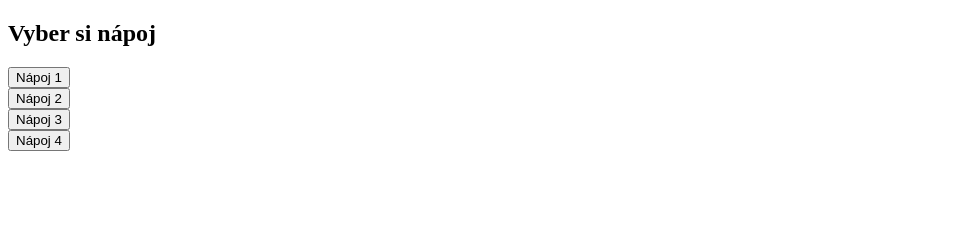
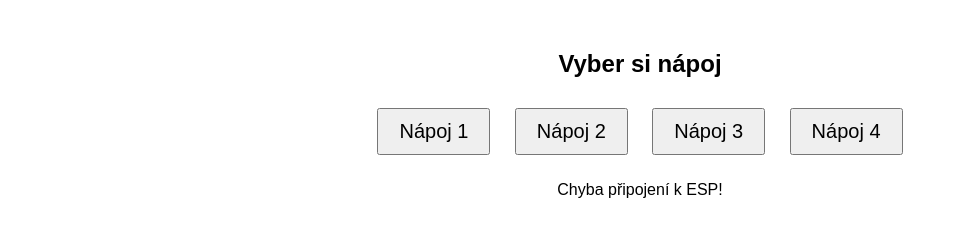
Before and after one commit to danekddr4/Automat, a plain HTML site: page index.html in a window 1280 px wide. Both pictures are taken after a click on the button "Nápoj 1". Shown: the whole page, without its empty margins (0-958 px from the left). Drawn offline with Linux system fonts and the light colour scheme; no server answers.

Commit message:
Update index.html

```diff
--- a/index.html
+++ b/index.html
@@ -4,20 +4,34 @@
     <meta charset="UTF-8">
     <meta name="viewport" content="width=device-width, initial-scale=1.0">
     <title>Automat na nápoje</title>
+    <style>
+        body { font-family: Arial, sans-serif; text-align: center; margin-top: 50px; }
+        button { font-size: 20px; margin: 10px; padding: 10px 20px; cursor: pointer; }
+    </style>
 </head>
 <body>
     <h2>Vyber si nápoj</h2>
-    <button onclick="sendRequest(1)">Nápoj 1</button><br>
-    <button onclick="sendRequest(2)">Nápoj 2</button><br>
-    <button onclick="sendRequest(3)">Nápoj 3</button><br>
-    <button onclick="sendRequest(4)">Nápoj 4</button><br>
+    <button onclick="sendRequest(1)">Nápoj 1</button>
+    <button onclick="sendRequest(2)">Nápoj 2</button>
+    <button onclick="sendRequest(3)">Nápoj 3</button>
+    <button onclick="sendRequest(4)">Nápoj 4</button>
+
+    <p id="status"></p>
 
     <script>
+        const ESP_IP = "http://192.168.0.141";  // Nastav správnou IP ESP32
+
         function sendRequest(num) {
-            fetch(`http://192.168.0.141/relay?num=${num}`)
+            fetch(`${ESP_IP}/relay?num=${num}`)
                 .then(response => response.text())
-                .then(data => console.log(data))
-                .catch(error => console.error("Chyba při odesílání požadavku: ", error));
+                .then(data => {
+                    document.getElementById("status").innerText = "ESP odpovědělo: " + data;
+                    console.log("Odpověď ESP:", data);
+                })
+                .catch(error => {
+                    document.getElementById("status").innerText = "Chyba připojení k ESP!";
+                    console.error("Chyba při odeslání požadavku:", error);
+                });
         }
     </script>
 </body>
```
